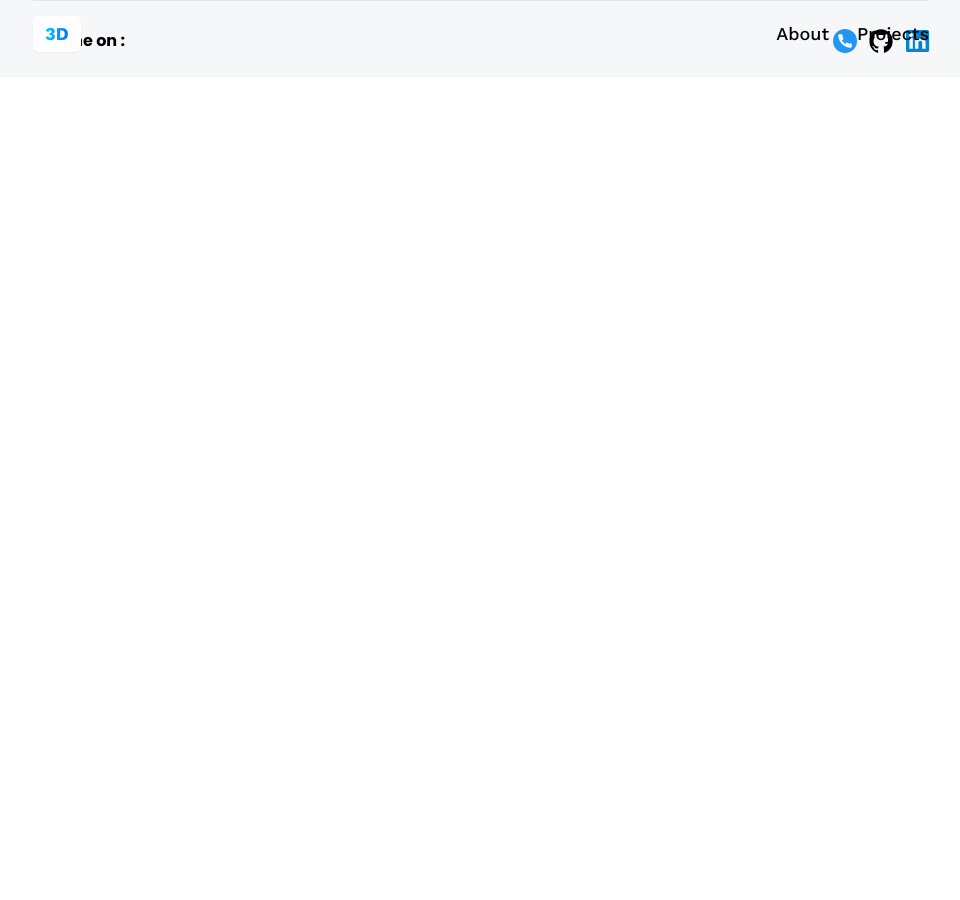
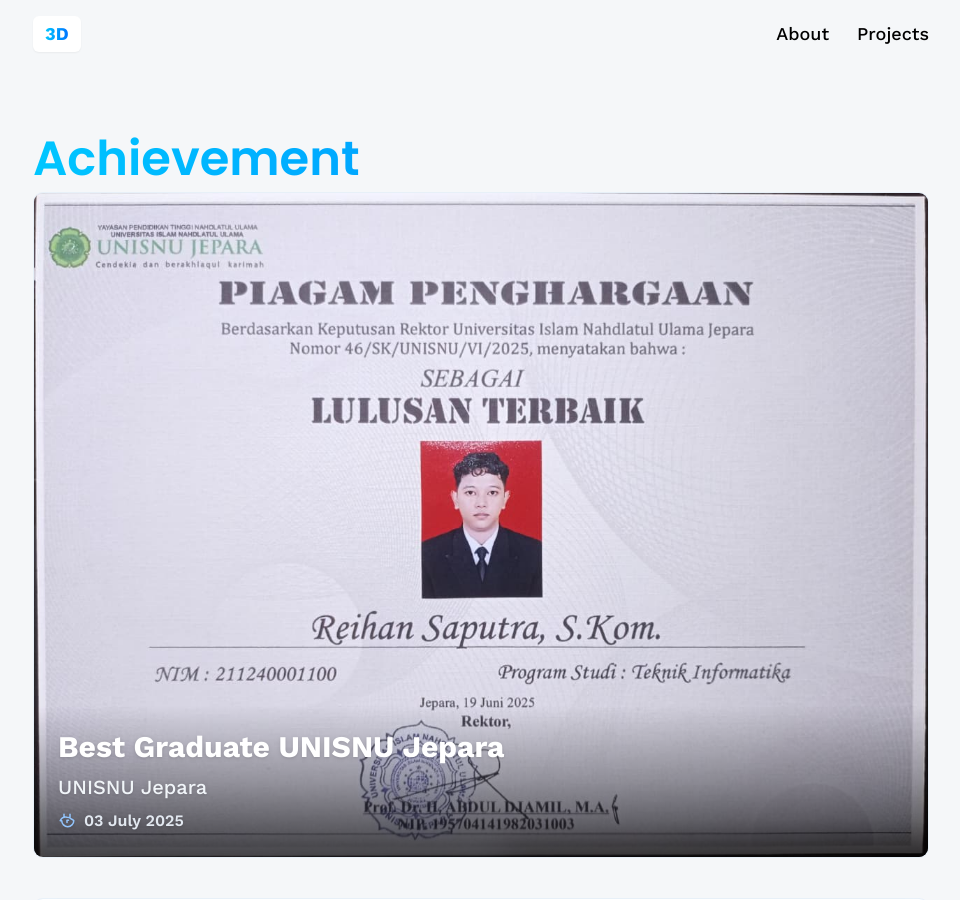
Before and after one commit to zuwhi/my-portofolio, a React (Vite) app: page /certificate in a window 1280 px wide. Shown: the top 900 px of the page, without its empty margins (159-1119 px from the left). Before the commit the page ends 800 px from the top, so only its background shows below. Built offline with nearby package versions, Linux system fonts and the light colour scheme; no server answers.

Commit message:
feat: add Certificate page and update routing

```diff
--- a/src/App.jsx
+++ b/src/App.jsx
@@ -1,7 +1,7 @@
 import { Route, BrowserRouter as Router, Routes } from "react-router-dom";
 
 import { Footer, Navbar } from "./components";
-import { About, Contact, Home, Projects } from "./pages";
+import { About, Certificate, Contact, Home, Projects } from "./pages";
 import Message from "./pages/Message";
 
 const App = () => {
@@ -20,6 +20,7 @@
                   <Route path="/projects" element={<Projects />} />
                   <Route path="/contact" element={<Contact />} />
                   <Route path="/msg" element={<Message />} />
+                  <Route path="/certificate" element={<Certificate />} />
                 </Routes>
                 <Footer />
               </>
--- a/src/assets/images/index.js
+++ b/src/assets/images/index.js
@@ -11,5 +11,6 @@
 import nbpc from "./nbpc.jpg";
 import logo from "./R.svg";
 import fesmaro from "./fesmaro.png";
+import unisnu from "./unisnu.jpeg";
 
-export { hero, meta, shopify, starbucks, tesla, itconvert, pkm, pekanit, nwdc, ftj, nbpc, logo, fesmaro };
+export { hero, meta, shopify, starbucks, tesla, itconvert, pkm, pekanit, nwdc, ftj, nbpc, logo, fesmaro, unisnu };
--- /dev/null
+++ b/src/pages/Certificate.jsx
@@ -0,0 +1,122 @@
+import React, { useState } from "react";
+import { itconvert, pkm, pekanit, nwdc, ftj, nbpc, fesmaro, unisnu } from "../assets/images";
+
+const Certificate = () => {
+  const listCertificate = [
+    {
+      title: "Best Graduate UNISNU Jepara",
+      subtitle: "UNISNU Jepara",
+      image: unisnu,
+      date: "03 July 2025",
+    },
+    {
+      title: "2rd Place in Game & Software Development Competition",
+      subtitle: "FESMARO 2025, University of Malang (UM)",
+      image: fesmaro,
+      date: "21 Apr 2024",
+    },
+    {
+      title: "3rd Place in Software Development Competition",
+      subtitle: "ITConvert, University of Jember (UNEJ)",
+      image: itconvert,
+      date: "28 Sept 2024",
+    },
+    {
+      title: "2nd Place in Software Development Competition",
+      subtitle: "PekanIT (UNSIKA) 2024",
+      image: pekanit,
+      date: "21 July 2024",
+    },
+    {
+      title: "2nd Place in NBPC 2024",
+      subtitle: "Pusat Kewirausahaan LPPI UNISNU",
+      image: nbpc,
+      date: "08 August 2024",
+    },
+    {
+      title: "Secured Funding from PKM -KC",
+      subtitle: "Kemendikbud RI",
+      image: pkm,
+      date: "March - Aug 2024",
+    },
+    {
+      title: "1st Place in Web Programming Competition",
+      subtitle: "Festival Teknologi Jateng 2023",
+      image: ftj,
+      date: "November 2023",
+    },
+    {
+      title: "1st Place in Web Design Competition",
+      subtitle: "Nastional Web Design Competition 2023 HMPSIF",
+      image: nwdc,
+      date: "November 2023",
+    },
+  ];
+
+  // preview: { image, title, idx }
+  const [preview, setPreview] = useState(null);
+
+  const handlePrev = () => {
+    if (!preview) return;
+    const prevIdx = (preview.idx - 1 + listCertificate.length) % listCertificate.length;
+    const cert = listCertificate[prevIdx];
+    setPreview({ image: cert.image, title: cert.title, idx: prevIdx });
+  };
+
+  const handleNext = () => {
+    if (!preview) return;
+    const nextIdx = (preview.idx + 1) % listCertificate.length;
+    const cert = listCertificate[nextIdx];
+    setPreview({ image: cert.image, title: cert.title, idx: nextIdx });
+  };
+
+  return (
+    <section className="max-container">
+      <h2 className="head-text blue-gradient_text ">Achievement</h2>
+
+      <div className="flex flex-col gap-10">
+        {listCertificate.map((cert, idx) => (
+          <div key={idx} className="w-full  glassmorphism overflow-hidden relative group transition-transform duration-300 hover:scale-[1.01]" style={{ minHeight: 320 }}>
+            <div className="relative w-full  flex items-center justify-center overflow-hidden cursor-pointer" onClick={() => setPreview({ image: cert.image, title: cert.title, idx })} title="Klik untuk preview penuh">
+              <img src={cert.image} alt={cert.title} className="object-contain w-full h-full transition-transform duration-300 group-hover:scale-105" loading="lazy" />
+              <div className="absolute bottom-0 left-0 right-0 bg-gradient-to-t from-black/70 via-black/30 to-transparent p-6 flex flex-col gap-1">
+                <h3 className="text-2xl sm:text-3xl font-bold text-white drop-shadow mb-1">{cert.title}</h3>
+                <p className="text-lg sm:text-xl text-slate-100 font-medium drop-shadow mb-1">{cert.subtitle}</p>
+                <div className="flex items-center gap-2 text-slate-200 text-base font-semibold drop-shadow">
+                  <svg width="18" height="18" fill="none" viewBox="0 0 24 24" className="inline-block text-blue-300">
+                    <path d="M8 7V3m8 4V3M3 11.5A8.38 8.38 0 0 1 12 7c2.21 0 4.21.86 5.66 2.26A8.38 8.38 0 0 1 21 11.5c0 4.42-3.58 8-8 8s-8-3.58-8-8Z" stroke="currentColor" strokeWidth="2" strokeLinecap="round" strokeLinejoin="round" />
+                    <path d="M12 14v-3h2" stroke="currentColor" strokeWidth="2" strokeLinecap="round" strokeLinejoin="round" />
+                  </svg>
+                  {cert.date}
+                </div>
+              </div>
+            </div>
+          </div>
+        ))}
+      </div>
+
+      {/* Modal Preview */}
+      {preview && (
+        <div className="fixed inset-0 z-50 flex items-center justify-center bg-black/80 backdrop-blur-sm animate-fadein" onClick={() => setPreview(null)}>
+          <div className="relative w-full h-full flex flex-col items-center justify-center px-0" onClick={(e) => e.stopPropagation()}>
+            {/* Prev Button */}
+            <button className="absolute left-2 top-1/2 -translate-y-1/2 bg-black/60 hover:bg-black/80 text-white rounded-full p-3 text-2xl z-10 transition-colors" onClick={handlePrev} aria-label="Sebelumnya" style={{ minWidth: 48 }}>
+              &#8592;
+            </button>
+            {/* Next Button */}
+            <button className="absolute right-2 top-1/2 -translate-y-1/2 bg-black/60 hover:bg-black/80 text-white rounded-full p-3 text-2xl z-10 transition-colors" onClick={handleNext} aria-label="Selanjutnya" style={{ minWidth: 48 }}>
+              &#8594;
+            </button>
+            {/* Close Button */}
+            <button className="absolute top-4 right-6 bg-black/60 hover:bg-black/80 text-white rounded-full p-3 text-2xl z-10 transition-colors" onClick={() => setPreview(null)} aria-label="Close preview">
+              &times;
+            </button>
+            <img src={preview.image} alt={preview.title} className="object-contain w-screen h-screen m-0 p-0 border-0" style={{ maxWidth: "100vw", maxHeight: "100vh", borderRadius: 0, background: "none" }} />
+          </div>
+        </div>
+      )}
+    </section>
+  );
+};
+
+export default Certificate;
--- a/src/pages/index.js
+++ b/src/pages/index.js
@@ -2,10 +2,12 @@
 import About from './About'
 import Projects from "./Projects";
 import Contact from "./Contact";
+import Certificate from "./Certificate";
 
 export {
     Home,
     About,
     Projects,
-    Contact
+    Contact,
+    Certificate
 }
```
Also changed, not shown: src/assets/images/unisnu.jpeg (added).
